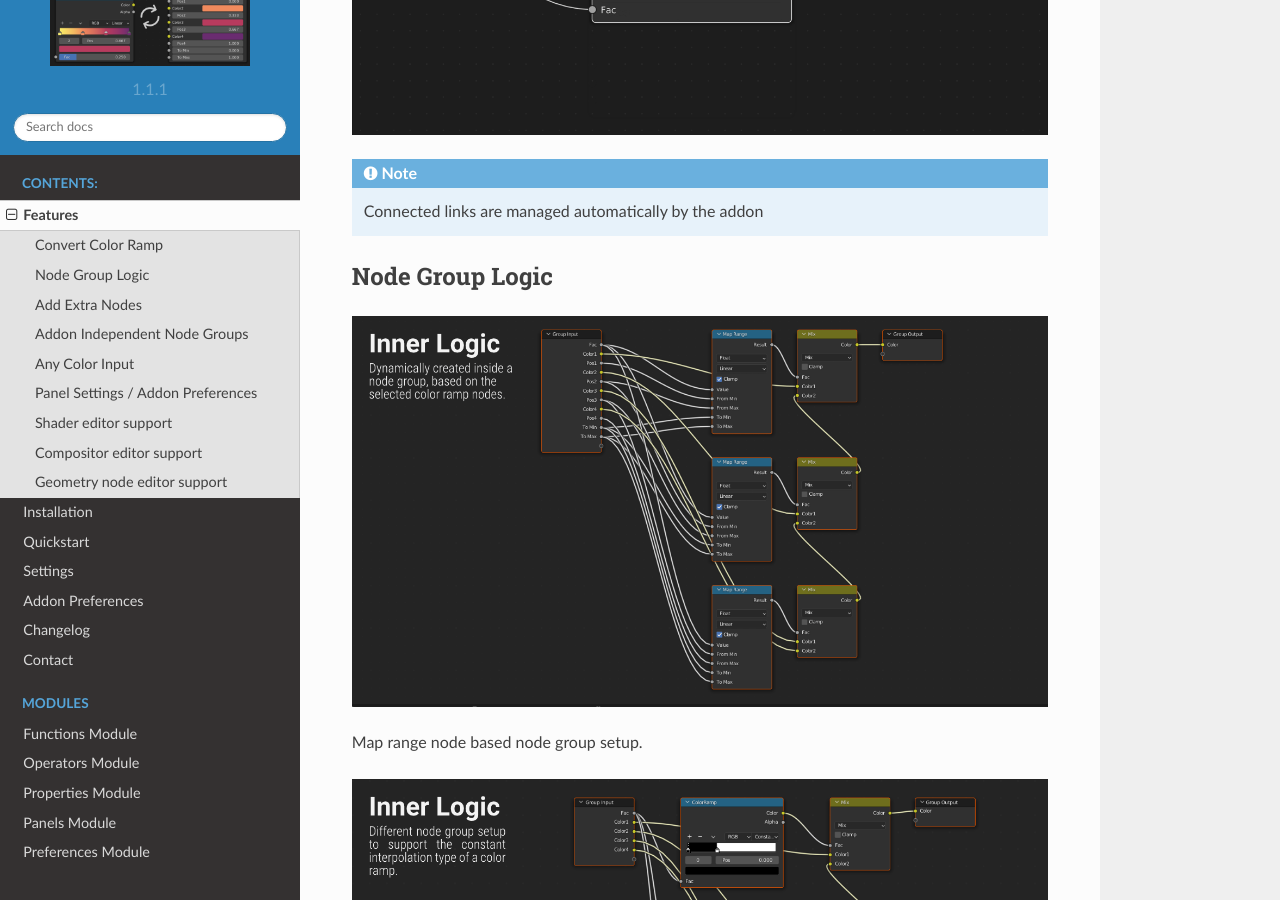
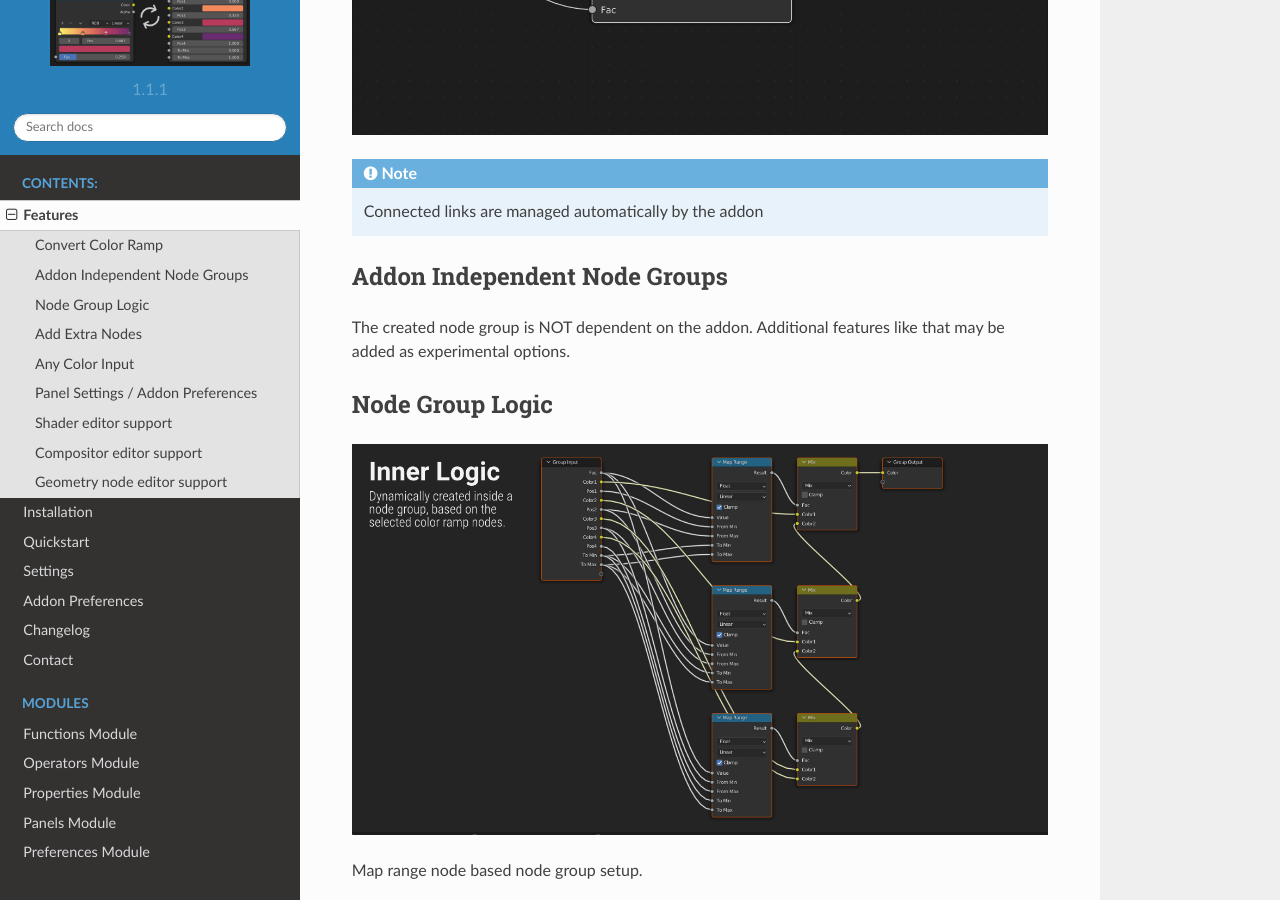
Before and after one commit to markelekdotcom/color-ramp-converter, a Sphinx documentation site: the page built from docs/features.rst, in a window 1280 px wide and 900 px high, scrolled down 521 px. Built offline with Sphinx 7.4.7 and the Read the Docs theme 2.0.0, drawn with Linux system fonts in a browser that asks for light colours; some of the changed text lies outside the part shown.

Commit message:
Update features.rst

```diff
--- a/docs/features.rst
+++ b/docs/features.rst
@@ -13,6 +13,10 @@ Quickly convert between custom node group solution and color ramp node.
 .. note::
     Connected links are managed automatically by the addon
 
+Addon Independent Node Groups
+------------------------------
+The created node group is NOT dependent on the addon.
+Additional features like that may be added as experimental options.
 
 Node Group Logic
 -----------------
```
Also changed, not shown: other parts of docs/features.rst (+0 -5 lines).
